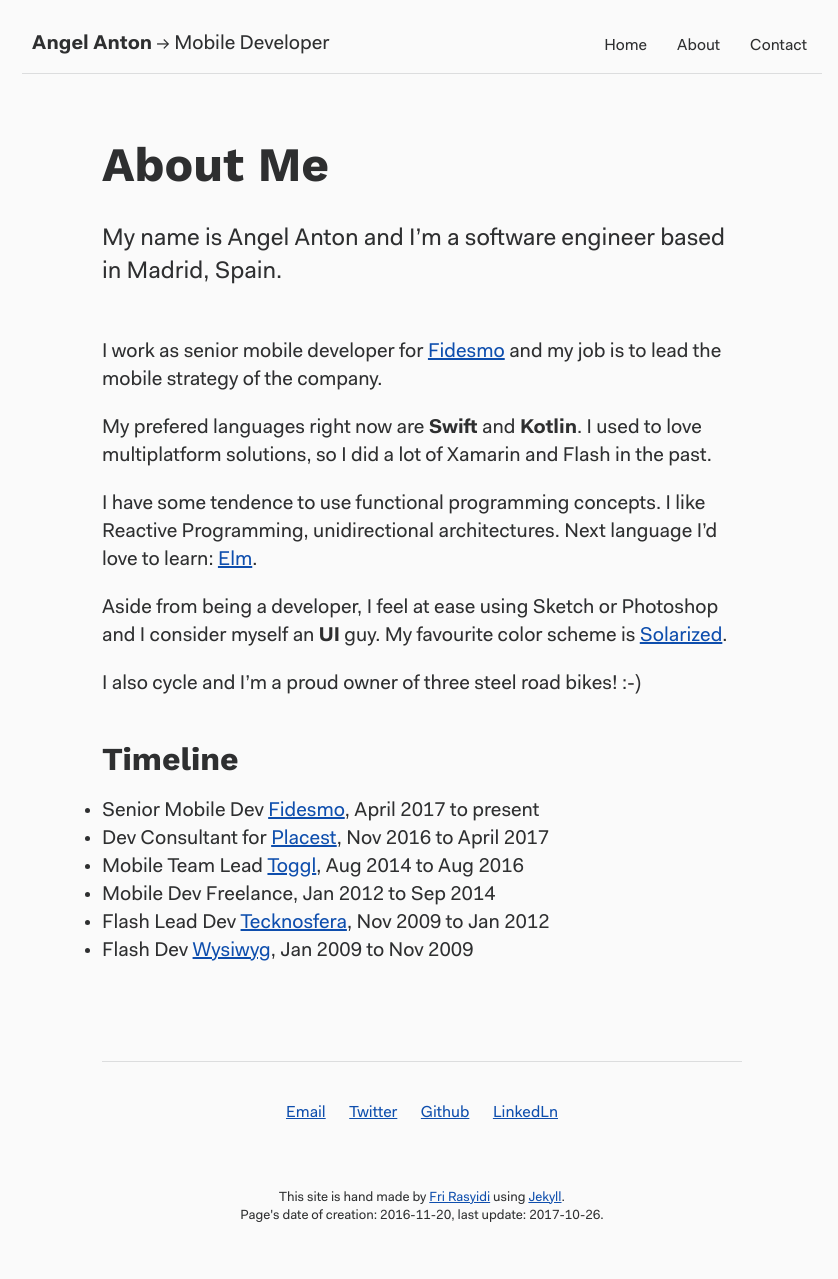
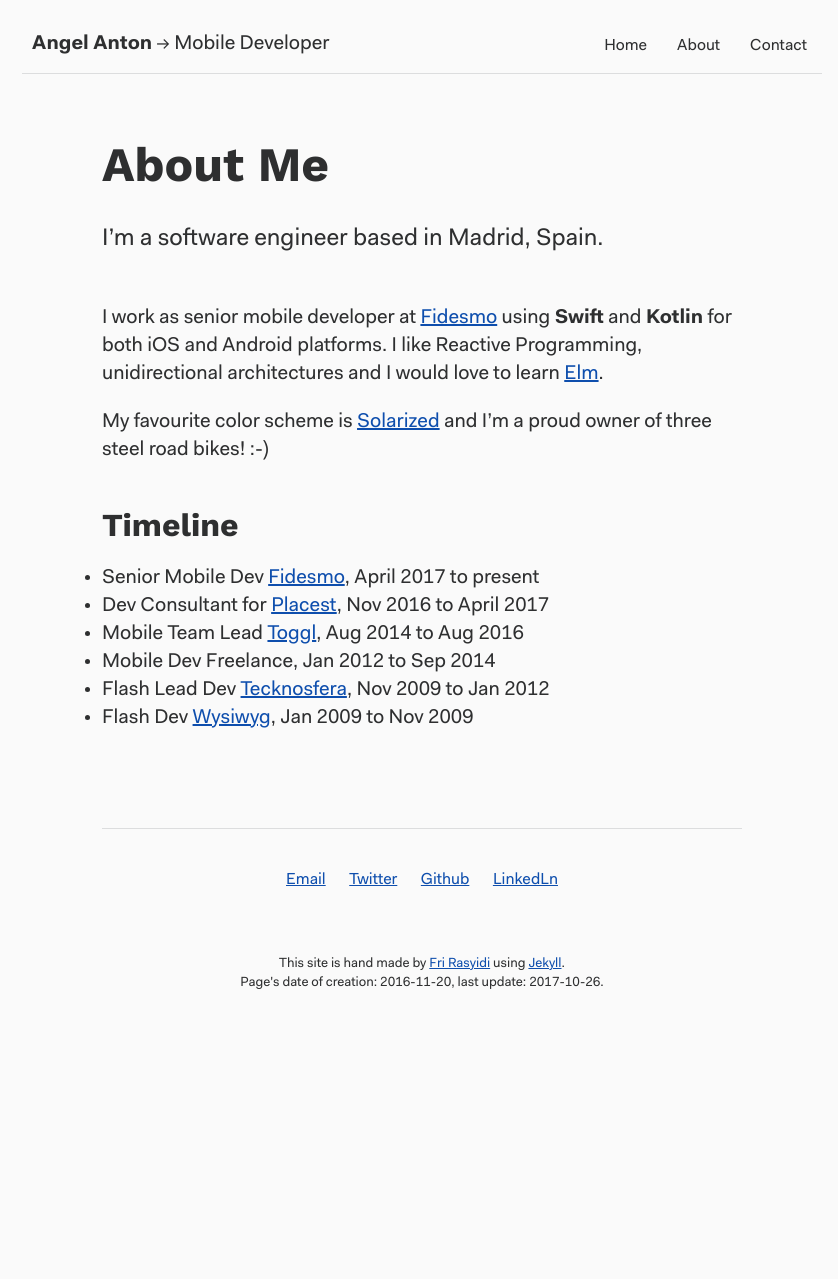
Before and after one commit to monday8am/monday8am.github.io, a Jekyll site: the page built from _pages/02_about.md, in a window 1280 px wide. Shown: the whole page, without its empty margins (218-1056 px from the left). Built offline with Jekyll 4.4.1, drawn with Linux system fonts in a browser that asks for light colours; after the commit the page ends 1046 px from its top, so only the background shows below that.

Commit message:
Updated About and added gist pluggin.

```diff
--- a/Gemfile
+++ b/Gemfile
@@ -20,6 +20,7 @@ gem "minima", "~> 2.0"
 # If you have any plugins, put them here!
 group :jekyll_plugins do
   gem "jekyll-feed", "~> 0.6"
+  gem 'jekyll-gist'
 end
 
 # Windows does not include zoneinfo files, so bundle the tzinfo-data gem
--- a/_config.yml
+++ b/_config.yml
@@ -17,6 +17,7 @@ markdown: kramdown
 theme: minima
 plugins:
   - jekyll-feed
+  - jekyll-gist
 
 # Exclude from processing.
 # The following items will not be processed, by default. Create a custom list
--- a/_pages/02_about.md
+++ b/_pages/02_about.md
@@ -9,19 +9,13 @@ exclude: false
 
 # About Me
 
-My name is Angel Anton and I'm a software engineer based in Madrid, Spain.
+I'm a software engineer based in Madrid, Spain.
 
-I work as senior mobile developer for [Fidesmo][Fidesmo] and my job is to lead the mobile strategy of the company.
+I work as senior mobile developer at [Fidesmo][Fidesmo] using  **Swift** and **Kotlin** for both iOS and Android platforms. I like Reactive Programming, unidirectional architectures and I would love to learn [Elm](http://elm-lang.org/).
 
-My prefered languages right now are **Swift** and **Kotlin**. I used to love multiplatform solutions, so I did a lot of Xamarin and Flash in the past.
+ My favourite color scheme is [Solarized][Solarized] and I'm a proud owner of three steel road bikes! :-)
 
-I have some tendence to use functional programming concepts. I like Reactive Programming, unidirectional architectures. Next language I'd love to learn: [Elm](http://elm-lang.org/).
-
-Aside from being a developer, I feel at ease using Sketch or Photoshop and I consider myself an **UI** guy. My favourite color scheme is [Solarized][Solarized].
-
-I also cycle and I'm a proud owner of three steel road bikes! :-)
-
-<h2 id="timeline">Timeline</h2>
+## Timeline
 
 * Senior Mobile Dev [Fidesmo][Fidesmo], <time>April 2017 to present</time>
 * Dev Consultant for [Placest][Placest], <time>Nov 2016 to April 2017</time>
```
Also changed, not shown: _posts/2017-10-17-welcome-to-jekyll copy.markdown (deleted, +0 -25 lines), Gemfile.lock.
